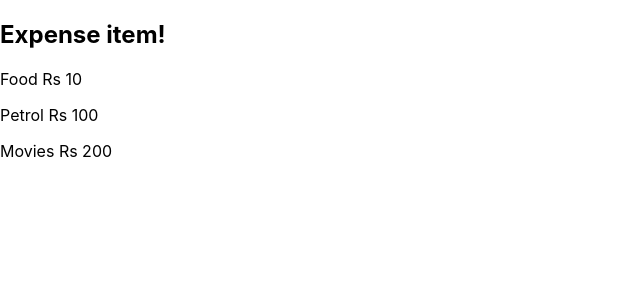
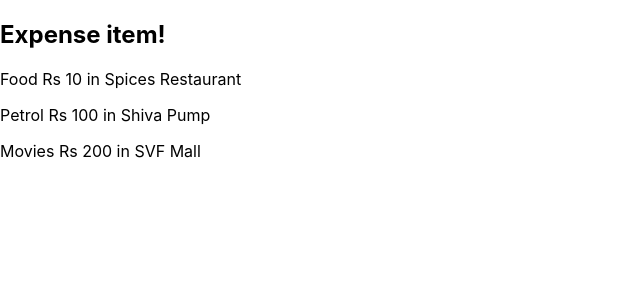
Before and after one commit to ravi55662580/react, a React (Create React App) app: page / in a window 1280 px wide. Shown: the top 300 px of the page, without its empty margins (0-640 px from the left). Built offline with nearby package versions, Linux system fonts and the light colour scheme.

Commit message:
passing data with loop

```diff
--- a/src/App.js
+++ b/src/App.js
@@ -1,10 +1,10 @@
 import ExpenseItem from './components/ExpenseItem';
+
 function App() {
   return (
-    <div>
-
-      <ExpenseItem></ExpenseItem>
-    </div>
+      <div>
+          <ExpenseItem />
+      </div>
   );
 }
 
--- a/src/components/ExpenseItem.js
+++ b/src/components/ExpenseItem.js
@@ -1,11 +1,20 @@
+const expenses = [
+    { title: 'Food', amount: 10, locationOfExpenditure: 'Spices Restaurant' },
+    { title: 'Petrol', amount: 100, locationOfExpenditure: 'Shiva Pump' },
+    { title: 'Movies', amount: 200, locationOfExpenditure: 'SVF Mall' },
+
+];
+
 function ExpenseItem() {
-    return (<>
-    <h2>Expense item!</h2>
-    <p>Food Rs 10</p>
-    <p>Petrol Rs 100</p>
-    <p>Movies Rs 200</p>
-    </>
-    )
+    return (
+        <div>
+            <h2>Expense item!</h2>
+            {expenses.map((expense, index) => (
+                <div key={index}>
+                    <p>{expense.title} Rs {expense.amount} in {expense.locationOfExpenditure}</p>
+                </div>
+            ))}
+        </div>
+    );
 }
-
 export default ExpenseItem;
```
